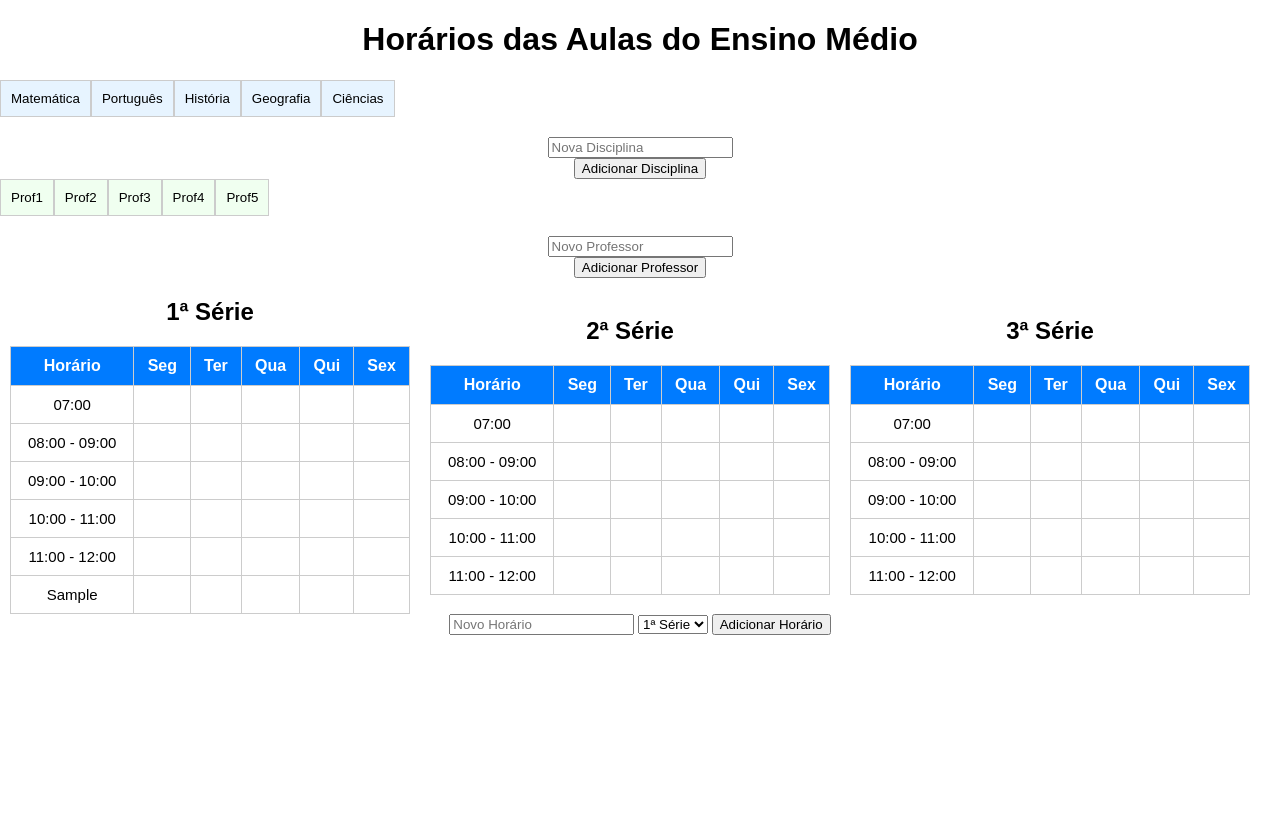
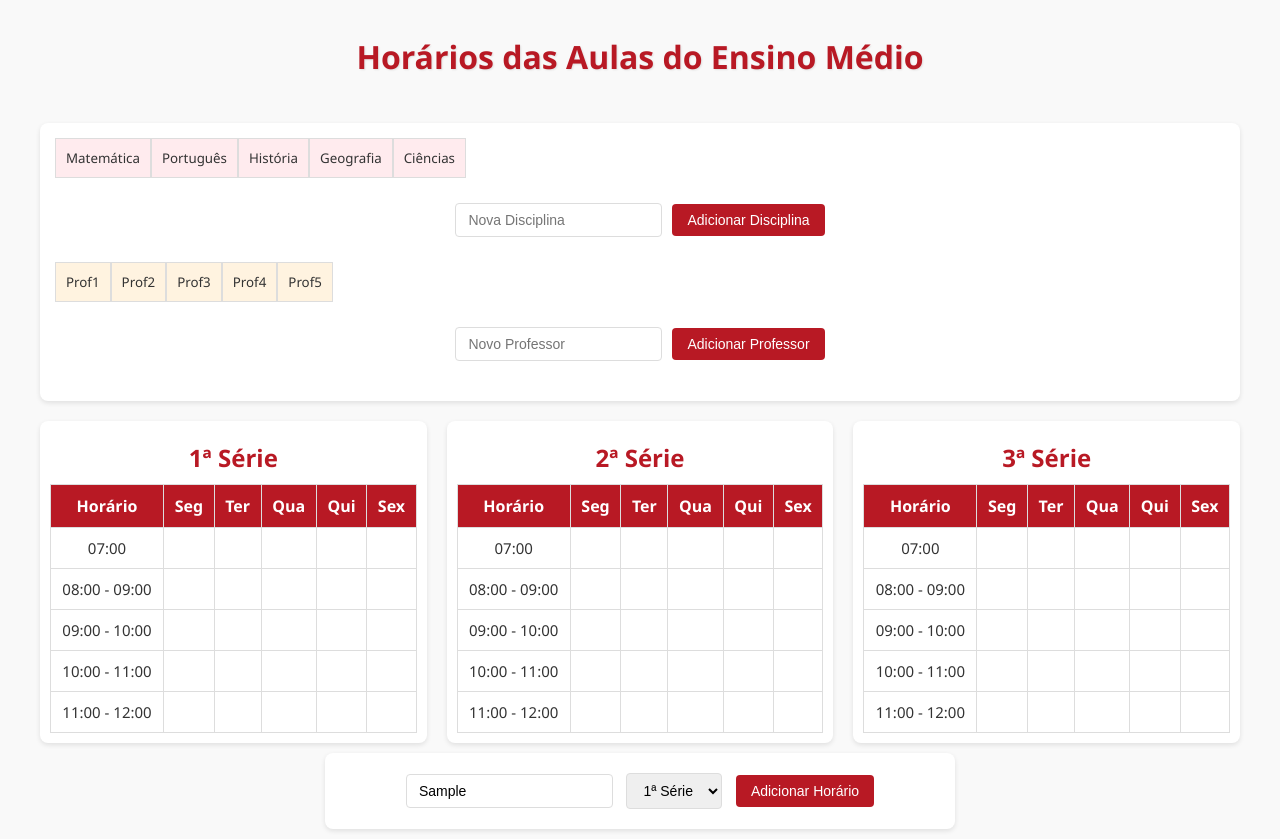
Before and after one commit to viniolanzarini/calend-rio4C, a plain HTML site: page index.html in a window 1280 px wide. Both pictures are taken after typing "Sample" into the empty fields and a click on the button "Adicionar Horário". Before the commit the page ends 800 px from the top, so only its background shows below. Drawn offline with nearby package versions, Linux system fonts and the light colour scheme.

Commit message:
Correcao bugs e cores

```diff
--- a/index.html
+++ b/index.html
@@ -22,8 +22,10 @@
                     </tbody>
                 </table>
             </div>
-            <input type="text" id="novaDisciplina" placeholder="Nova Disciplina">
-            <button id="adicionarDisciplina">Adicionar Disciplina</button>
+            <div class="adicionar-disciplina">
+                <input type="text" id="novaDisciplina" placeholder="Nova Disciplina">
+                <button id="adicionarDisciplina">Adicionar Disciplina</button>
+            </div>
             <div class="professores" id="professores">
                 <table>
                     <tbody>
@@ -35,8 +37,10 @@
                     </tbody>
                 </table>
             </div>
-            <input type="text" id="novoProfessor" placeholder="Novo Professor">
-            <button id="adicionarProfessor">Adicionar Professor</button>
+            <div>
+                <input type="text" id="novoProfessor" placeholder="Novo Professor">
+                <button id="adicionarProfessor">Adicionar Professor</button>
+            </div>
         </div>
         <div class="calendars">
             <div class="calendar" id="ano1">
--- a/script.js
+++ b/script.js
@@ -24,6 +24,28 @@ document.addEventListener("DOMContentLoaded", function () {
     }
 
     ["ano1", "ano2", "ano3"].forEach(preencherTabela);
+
+    // Função para verificar se um item já existe na célula
+    function itemExisteNaCelula(celula, item, tipo) {
+        const conteudo = celula.textContent;
+        if (conteudo.trim() === '') return false;
+
+        if (tipo === 'professor') {
+            // Dividir o conteúdo por vírgulas e verificar se o professor já existe
+            const professores = conteudo.split(',').map(p => p.trim());
+            return professores.includes(item);
+        } else if (tipo === 'discipline') {
+            // Dividir o conteúdo por hífens e verificar se a disciplina já existe
+            const disciplinas = conteudo.split('-').map(d => d.trim());
+            return disciplinas.includes(item);
+        } else if (tipo === 'cell') {
+            // Dividir o conteúdo por | e verificar se o conteúdo já existe
+            const conteudos = conteudo.split('|').map(c => c.trim());
+            return conteudos.includes(item.trim());
+        }
+
+        return false;
+    }
 
     // Função para configurar eventos de drag-and-drop para qualquer célula
     function configurarCelulasDraggableDroppable(cells) {
@@ -68,15 +90,19 @@ document.addEventListener("DOMContentLoaded", function () {
                 if (sourceType === 'discipline') {
                     if (this.textContent.trim() === '') {
                         this.textContent = data;
+                    } else if (!itemExisteNaCelula(this, data, 'discipline')) {
+                        this.textContent = this.textContent + ' - ' + data;
                     } else {
-                        this.textContent = this.textContent + ' - ' + data;
+                        alert('Esta disciplina já está nesta célula!');
                     }
                 }
                 else if (sourceType === 'professor') {
                     if (this.textContent.trim() === '') {
                         this.textContent = data;
+                    } else if (!itemExisteNaCelula(this, data, 'professor')) {
+                        this.textContent = this.textContent + ', ' + data;
                     } else {
-                        this.textContent = this.textContent + ', ' + data;
+                        alert('Este professor já está nesta célula!');
                     }
                 }
                 // Se for arrasto de uma célula para outra
@@ -84,8 +110,11 @@ document.addEventListener("DOMContentLoaded", function () {
                     if (confirm('Deseja mover ou copiar este conteúdo?')) {
                         if (this.textContent.trim() === '') {
                             this.textContent = data;
+                        } else if (!itemExisteNaCelula(this, data, 'cell')) {
+                            this.textContent = this.textContent + ' | ' + data;
                         } else {
-                            this.textContent = this.textContent + ' | ' + data;
+                            alert('Este conteúdo já existe nesta célula!');
+                            return;
                         }
 
                         // Limpar a célula de origem se estiver movendo
@@ -196,11 +225,38 @@ document.addEventListener("DOMContentLoaded", function () {
         }
     });
 
+    // Função para validar formato de horário
+    function validarFormatoHorario(horario) {
+        // Padrão para horários simples (ex: 07:00)
+        const padrao1 = /^([0-1]?[0-9]|2[0-3]):[0-5][0-9]$/;
+
+        // Padrão para intervalos de horário (ex: 08:00 - 09:00)
+        const padrao2 = /^([0-1]?[0-9]|2[0-3]):[0-5][0-9]\s*-\s*([0-1]?[0-9]|2[0-3]):[0-5][0-9]$/;
+
+        return padrao1.test(horario) || padrao2.test(horario);
+    }
+
+    // Configurar o campo de input de horário
+    const inputNovoHorario = document.getElementById('novoHorario');
+
+    // Adicionar placeholder mais descritivo
+    inputNovoHorario.placeholder = "HH:MM ou HH:MM - HH:MM";
+
+    // Configurar o botão de adicionar horário com validação
     document.getElementById('adicionarHorario').addEventListener('click', function() {
-        const novoHorario = document.getElementById('novoHorario').value;
+        const novoHorario = inputNovoHorario.value;
         const calendarioSelecionado = document.getElementById('selecionarCalendario').value;
 
-        if (novoHorario) {
+        if (!novoHorario) {
+            alert('Por favor, informe um horário.');
+            return;
+        }
+
+        if (!validarFormatoHorario(novoHorario)) {
+            alert('Formato de horário inválido. Use HH:MM ou HH:MM - HH:MM');
+            return;
+        }
+
         const tabela = document.querySelector(`#${calendarioSelecionado} tbody`);
         const novaLinha = document.createElement('tr');
         novaLinha.innerHTML = `
@@ -216,7 +272,23 @@ document.addEventListener("DOMContentLoaded", function () {
         configurarCelulasDraggableDroppable(novaLinha.querySelectorAll('.droppable'));
 
         tabela.appendChild(novaLinha);
-            document.getElementById('novoHorario').value = '';
+        inputNovoHorario.value = '';
+    });
+
+    // Adicionar validação enquanto o usuário digita no campo de horário
+    inputNovoHorario.addEventListener('input', function() {
+        const valor = this.value;
+
+        // Aplicar formatação automática de dois pontos após os dois primeiros dígitos
+        if (valor.length === 2 && !isNaN(valor) && !valor.includes(':')) {
+            this.value = valor + ':';
+        }
+
+        // Validar o formato atual do campo
+        if (valor && !validarFormatoHorario(valor)) {
+            this.classList.add('input-invalido');
+        } else {
+            this.classList.remove('input-invalido');
         }
     });
 
--- a/style.css
+++ b/style.css
@@ -1,14 +1,27 @@
 body {
-    font-family: Arial, sans-serif;
+    font-family: 'Segoe UI', Tahoma, Geneva, Verdana, sans-serif;
     text-align: center;
     margin: 0;
     padding: 0;
+    background-color: #f9f9f9;
+    color: #333;
+}
+
+h1 {
+    color: #B81924;
+    margin: 20px 0;
+    padding: 15px;
+    font-weight: 600;
+    text-shadow: 1px 1px 2px rgba(0,0,0,0.1);
 }
 
 .container {
     display: flex;
     flex-direction: column;
     align-items: center;
+    max-width: 1200px;
+    margin: 0 auto;
+    padding: 10px;
 }
 
 .drag-container {
@@ -17,6 +30,11 @@ body {
     align-items: center;
     width: 100%;
     font-size: smaller;
+    background-color: #fff;
+    padding: 15px;
+    border-radius: 8px;
+    box-shadow: 0 2px 5px rgba(0,0,0,0.1);
+    margin-bottom: 20px;
 }
 
 .drag-container > div {
@@ -34,20 +52,28 @@ body {
 }
 
 .drag-container th, .drag-container td {
-    border: 1px solid #ccc;
+    border: 1px solid #ddd;
     padding: 10px;
     text-align: center;
 }
 
-.drag-container-horarioNovo{
+.drag-container-horarioNovo {
     font-size: smaller;
+    background-color: #fff;
+    padding: 15px;
+    border-radius: 8px;
+    box-shadow: 0 2px 5px rgba(0,0,0,0.1);
+    margin-top: 10px;
+    width: 100%;
+    max-width: 600px;
 }
 
 .calendars {
     display: flex;
-    align-items: center;
+    align-items: flex-start;
     width: 100%;
     justify-content: center;
+    gap: 20px;
 }
 
 .disciplinas, .professores {
@@ -68,11 +94,17 @@ body {
     width: 100%;
     max-width: 600px;
     overflow-x: auto;
-    margin-right: 20px;
+    background-color: #fff;
+    border-radius: 8px;
+    box-shadow: 0 2px 5px rgba(0,0,0,0.1);
+    padding: 10px;
 }
 
 .calendar h2 {
     text-align: center;
+    color: #B81924;
+    margin: 10px 0;
+    font-size: 1.5rem;
 }
 
 .calendar table td {
@@ -85,12 +117,12 @@ table {
 }
 
 thead {
-    background-color: #007BFF;
+    background-color: #B81924;
     color: white;
 }
 
 th, td {
-    border: 1px solid #ccc;
+    border: 1px solid #ddd;
     padding: 10px;
     text-align: center;
 }
@@ -98,24 +130,24 @@ th, td {
 /* Estilo para elementos arrastáveis */
 .draggable-discipline {
     cursor: grab;
-    background-color: #e7f4ff;
+    background-color: #ffebee;
     transition: background-color 0.3s ease;
-    border-left: 3px solid #2196F3;
+    border-left: 3px solid #B81924;
 }
 
 .draggable-professor {
     cursor: grab;
-    background-color: #f0fff0;
+    background-color: #fff3e0;
     transition: background-color 0.3s ease;
-    border-left: 3px solid #4CAF50;
+    border-left: 3px solid #F18D0B;
 }
 
 .draggable-discipline:hover {
-    background-color: #d0e8ff;
+    background-color: #ffcdd2;
 }
 
 .draggable-professor:hover {
-    background-color: #e0f7e0;
+    background-color: #ffe0b2;
 }
 
 .draggable-discipline.dragging, .draggable-professor.dragging, .droppable.dragging {
@@ -133,16 +165,16 @@ th, td {
 
 .droppable:not(:empty) {
     background-color: #f8f9fa;
-    background-image: linear-gradient(to bottom, rgba(240, 248, 255, 0.5), rgba(240, 255, 240, 0.5));
+    background-image: linear-gradient(to bottom, rgba(184, 25, 36, 0.05), rgba(241, 141, 11, 0.05));
 }
 
 .droppable:hover {
-    background-color: #e9ecef;
+    background-color: #f5f5f5;
 }
 
 .drop-hover {
-    background-color: #e3f2fd !important;
-    border: 2px dashed #2196F3;
+    background-color: #ffebee !important;
+    border: 2px dashed #B81924;
 }
 
 td.editable, th.editable {
@@ -150,13 +182,58 @@ td.editable, th.editable {
 }
 
 td.editable:focus, th.editable:focus {
-    outline: 2px solid #007BFF;
+    outline: 2px solid #B81924;
     background-color: #f9f9f9;
 }
 
 /* Estilo para o menu de contexto */
+.context-menu {
+    border: 1px solid #ddd;
+    box-shadow: 0 2px 5px rgba(0,0,0,0.2);
+    border-radius: 4px;
+    background-color: #fff;
+}
+
+.context-menu div {
+    padding: 8px 12px;
+    cursor: pointer;
+    transition: background-color 0.2s ease;
+}
+
 .context-menu div:hover {
-    background-color: #f0f0f0;
+    background-color: #ffebee;
+    color: #B81924;
+}
+
+/* Estilo para inputs e botões */
+input[type="text"], select {
+    padding: 8px 12px;
+    border: 1px solid #ddd;
+    border-radius: 4px;
+    font-size: 14px;
+    margin: 5px;
+}
+
+input[type="text"]:focus, select:focus {
+    outline: none;
+    border-color: #F18D0B;
+    box-shadow: 0 0 0 2px rgba(241, 141, 11, 0.2);
+}
+
+button {
+    background-color: #B81924;
+    color: white;
+    border: none;
+    padding: 8px 15px;
+    border-radius: 4px;
+    cursor: pointer;
+    transition: background-color 0.3s;
+    font-size: 14px;
+    margin: 5px;
+}
+
+button:hover {
+    background-color: #a01520;
 }
 
 @media (min-width: 768px) {
```
Lines whose indentation alone changed are shown as unchanged.
